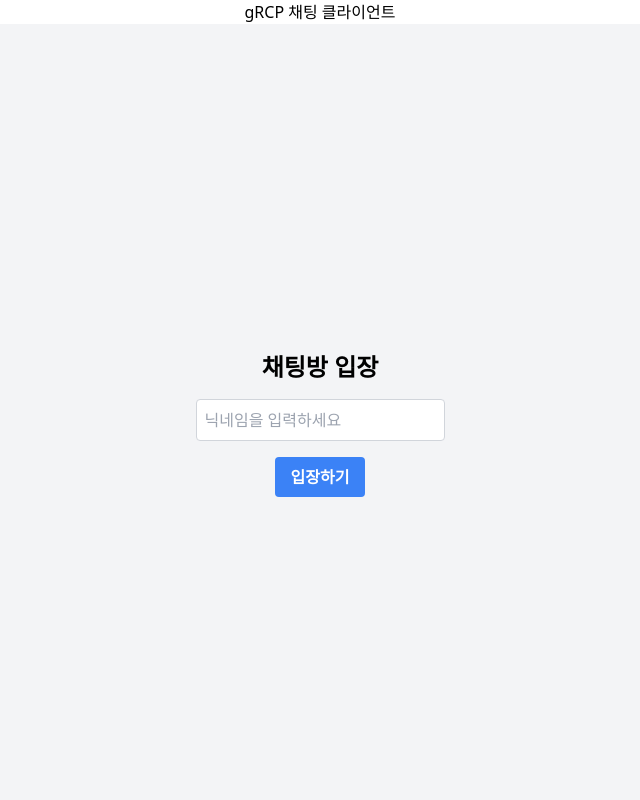
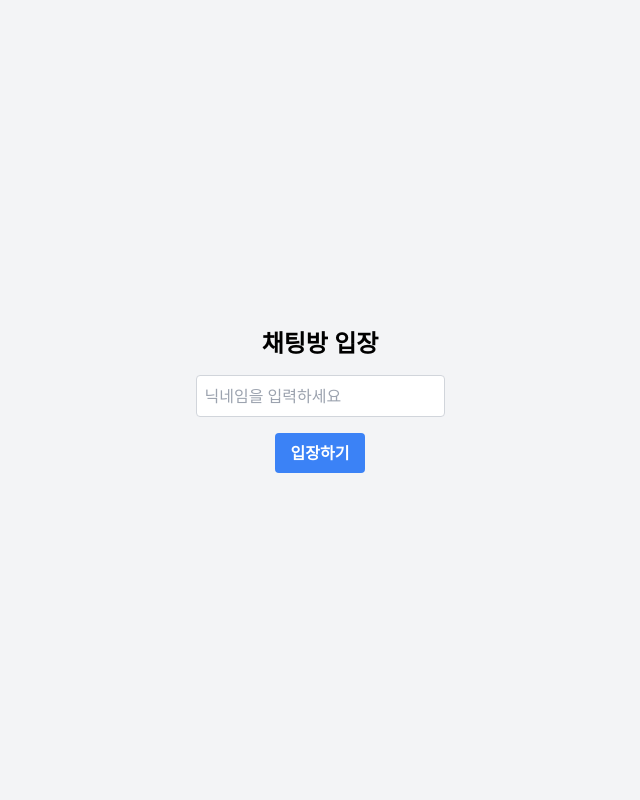
Before and after one commit to rachaen/gRPC-chat, a React (Create React App) app in the folder client/: page / in a window 1280 px wide. Shown: the top 800 px of the page, without its empty margins (320-960 px from the left). Built offline with nearby package versions, Linux system fonts and the light colour scheme.

Commit message:
feat: 페이지 라우팅 적용

```diff
--- a/client/package.json
+++ b/client/package.json
@@ -8,6 +8,7 @@
     "@testing-library/user-event": "^13.2.1",
     "react": "^18.3.1",
     "react-dom": "^18.3.1",
+    "react-router-dom": "^6.24.0",
     "react-scripts": "5.0.1",
     "tailwindcss": "^3.4.4",
     "web-vitals": "^2.1.0"
--- a/client/src/index.js
+++ b/client/src/index.js
@@ -1,14 +1,25 @@
 import React from 'react';
 import ReactDOM from 'react-dom/client';
 import './index.css';
-import App from './App';
 import reportWebVitals from './reportWebVitals';
-
+import { RouterProvider, createBrowserRouter } from 'react-router-dom';
+import Join from './pages/Join';
+import ChatRoom from './pages/ChatRoom';
+const router = createBrowserRouter([
+  {
+    path: '/',
+    element: <Join />,
+  },
+  {
+    path: '/chat',
+    element: <ChatRoom />,
+  },
+]);
 const root = ReactDOM.createRoot(document.getElementById('root'));
 root.render(
   <React.StrictMode>
-    <App />
-  </React.StrictMode>
+    <RouterProvider router={router} />
+  </React.StrictMode>,
 );
 
 // If you want to start measuring performance in your app, pass a function
```
Also changed, not shown: 2 other files (tests, documents, lock files or other folders).
